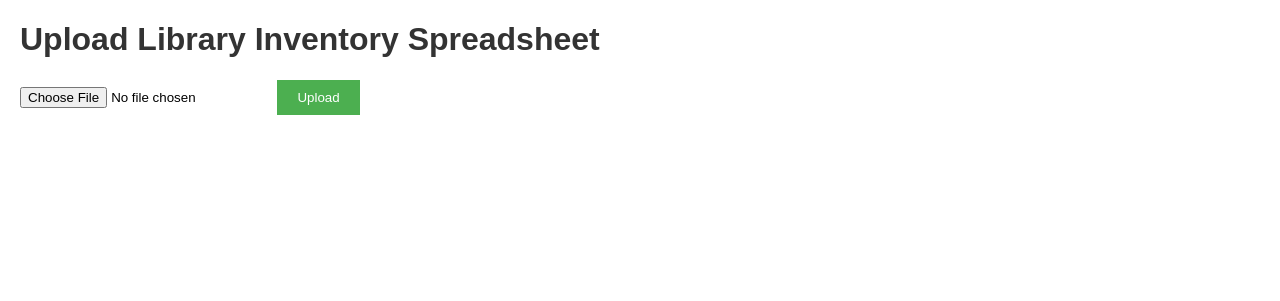
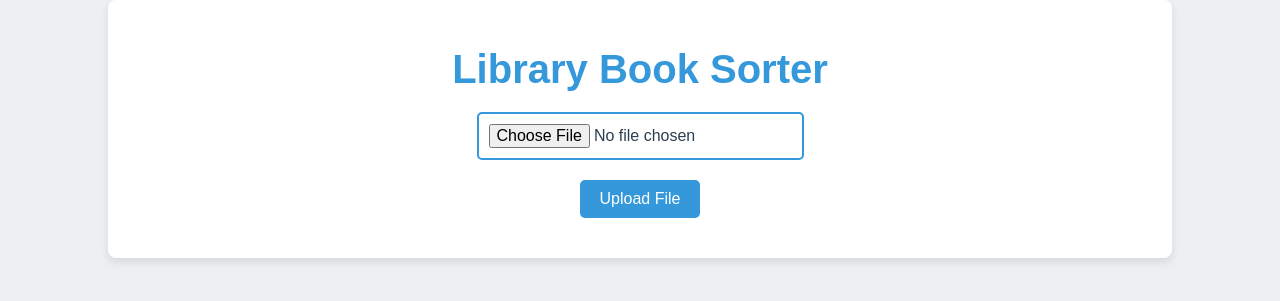
Before and after one commit to SejalRana/HopHacks, a Flask app: page / in a window 1280 px wide. Shown: the top 301 px of the page. Run offline with Flask 3, Linux system fonts and the light colour scheme.

Commit message:
Ready for Deplyomemt

```diff
--- a/app.py
+++ b/app.py
@@ -9,49 +9,67 @@ app.config['UPLOAD_FOLDER'] = 'uploads/'
 import pandas as pd
 import re
 
+def preprocess_call_number(call_number):
+    call_number = call_number.strip()
+
+    # Detect if a decimal is misplaced by ensuring it follows a digit
+    call_number = re.sub(r'(\d)(\s*\.\s*)([A-Za-z])', r'\1\2\3', call_number)  # Fix misplaced decimals
+    call_number = re.sub(r'(\d)(\s*\.\s*)(\d)', r'\1\2\3', call_number)  # Fix misplaced decimals in numeric parts
+
+    # Normalize call numbers: remove extra spaces before/after decimal and between components
+    call_number = re.sub(r'\s+', ' ', call_number)
+    return call_number
+
 def extract_segments(df):
     # Identify the first column
     first_column = df.columns[0]
 
     def extract_class_letters(call_number):
-        return re.match(r"^[A-Za-z]+", call_number).group(0) if re.match(r"^[A-Za-z]+", call_number) else ""
+        call_number = preprocess_call_number(call_number)
+        return re.match(r"^[A-Z]+", call_number).group(0) if re.match(r"^[A-Z]+", call_number) else ""
 
     def extract_class_number(call_number):
-        match = re.search(r"[A-Za-z]+([0-9]+(?:\.[0-9]+)?)", call_number)
+        call_number = preprocess_call_number(call_number)
+        match = re.search(r"([0-9]+(?:\.[0-9]+)?)", call_number)
         if match:
             try:
                 # Convert to float first, then to int if possible
-                return int(float(match.group(1)))
+                return float(match.group(1))
             except ValueError:
                 return None
         return None
 
     def extract_first_cutter(call_number):
-        match = re.search(r"\s?\.([A-Za-z]+[0-9]*)", call_number)
+        call_number = preprocess_call_number(call_number)
+        match = re.search(r"\.([A-Z]+[0-9]*)", call_number)
         return match.group(1) if match else ""
 
     def extract_second_cutter(call_number):
-        match = re.search(r"\s([A-Za-z0-9]+)\s?[0-9]{4}", call_number)
+        call_number = preprocess_call_number(call_number)
+        match = re.search(r"\s([A-Z0-9]+)\s?\d{4}", call_number)
         return match.group(1) if match else ""
 
     def extract_year(call_number):
-        match = re.search(r"\b(19\d{2}|20\d{2})\b", call_number)
+        call_number = preprocess_call_number(call_number)
+        match = re.search(r"(19\d{2}|20\d{2})", call_number)
         return int(match.group(1)) if match else None
 
     def extract_volume_number(call_number):
-        match = re.search(r"(?:vol\.|no\.)\s?([0-9]+)", call_number)
+        call_number = preprocess_call_number(call_number)
+        match = re.search(r"(?:vol\.|no\.)\s?(\d+)", call_number, re.IGNORECASE)
         if match:
             try:
-                return int(float(match.group(1)))
+                return int(match.group(1))
             except ValueError:
                 return None
         return None
 
     def extract_copy_number(call_number):
-        match = re.search(r"c\.\s?\[?([0-9]+)\]?", call_number)
+        call_number = preprocess_call_number(call_number)
+        match = re.search(r"c\.\s?\[?(\d+)\]?", call_number, re.IGNORECASE)
         if match:
             try:
-                return int(float(match.group(1)))
+                return int(match.group(1))
             except ValueError:
                 return None
         return None
--- /dev/null
+++ b/static/script.js
@@ -0,0 +1,68 @@
+const dropArea = document.getElementById('drop-area');
+const fileElem = document.getElementById('fileElem');
+const hiddenFileInput = document.getElementById('hidden-file-input');
+const uploadForm = document.getElementById('upload-form');
+const progressBar = document.getElementById('progress-bar');
+
+dropArea.addEventListener('dragover', (event) => {
+    event.preventDefault();
+    dropArea.classList.add('dragging');
+});
+
+dropArea.addEventListener('dragleave', () => {
+    dropArea.classList.remove('dragging');
+});
+
+dropArea.addEventListener('drop', (event) => {
+    event.preventDefault();
+    dropArea.classList.remove('dragging');
+    const files = Array.from(event.dataTransfer.files);
+
+    // Check if the dropped items are files
+    if (files.length > 0 && files.every(file => file.type)) {
+        fileElem.files = files;
+        hiddenFileInput.value = files[0].name;
+    } else {
+        alert('Please drop a valid file.');
+    }
+});
+
+fileElem.addEventListener('change', () => {
+    const file = fileElem.files[0];
+    if (file) {
+        hiddenFileInput.value = file.name;
+    } else {
+        hiddenFileInput.value = '';
+    }
+});
+
+uploadForm.addEventListener('submit', (event) => {
+    event.preventDefault();
+    const file = fileElem.files[0];
+
+    if (file) {
+        const formData = new FormData(uploadForm);
+
+        const xhr = new XMLHttpRequest();
+        xhr.open('POST', uploadForm.action, true);
+
+        xhr.upload.addEventListener('progress', (event) => {
+            if (event.lengthComputable) {
+                const percentComplete = (event.loaded / event.total) * 100;
+                progressBar.style.width = `${percentComplete}%`;
+            }
+        });
+
+        xhr.onload = () => {
+            if (xhr.status === 200) {
+                alert('File uploaded successfully!');
+            } else {
+                alert('Error uploading file.');
+            }
+        };
+
+        xhr.send(formData);
+    } else {
+        alert('Please select a file.');
+    }
+});
--- /dev/null
+++ b/static/style.css
@@ -0,0 +1,84 @@
+/* Global Styles */
+body {
+    font-family: 'Roboto', sans-serif;
+    margin: 0;
+    padding: 0;
+    background-color: #ecf0f1;
+    color: #2c3e50;
+}
+
+.container {
+    width: 80%;
+    margin: 0 auto;
+    padding: 20px;
+    background-color: #ffffff;
+    box-shadow: 0 4px 8px rgba(0, 0, 0, 0.1);
+    border-radius: 8px;
+    text-align: center;
+}
+
+h1 {
+    color: #3498db;
+    font-family: 'Montserrat', sans-serif;
+    font-size: 2.5rem;
+    margin-bottom: 20px;
+}
+
+input[type="file"] {
+    display: block;
+    margin: 20px auto;
+    padding: 10px;
+    border: 2px solid #3498db;
+    border-radius: 5px;
+    background-color: #ffffff;
+    font-size: 16px;
+}
+
+button {
+    display: block;
+    margin: 20px auto;
+    padding: 10px 20px;
+    font-size: 16px;
+    color: white;
+    background-color: #3498db;
+    border: none;
+    border-radius: 5px;
+    cursor: pointer;
+    transition: background-color 0.3s ease;
+}
+
+button:hover {
+    background-color: #2980b9;
+}
+
+a {
+    display: inline-block;
+    margin: 20px auto;
+    padding: 10px 20px;
+    font-size: 16px;
+    color: #ffffff;
+    background-color: #2ecc71;
+    text-decoration: none;
+    border-radius: 5px;
+    transition: background-color 0.3s ease;
+}
+
+a:hover {
+    background-color: #27ae60;
+}
+
+#progress-container {
+    display: none;
+    margin: 20px auto;
+    width: 80%;
+    background-color: #ffffff;
+    border-radius: 5px;
+    box-shadow: 0 4px 8px rgba(0, 0, 0, 0.1);
+}
+
+#progress-bar {
+    height: 25px;
+    background-color: #3498db;
+    width: 0%;
+    border-radius: 5px;
+}
--- a/templates/index.html
+++ b/templates/index.html
@@ -1,49 +1,27 @@
-<!DOCTYPE html>
+<!doctype html>
 <html lang="en">
 <head>
-    <meta charset="UTF-8">
-    <meta name="viewport" content="width=device-width, initial-scale=1.0">
+    <meta charset="utf-8">
+    <meta name="viewport" content="width=device-width, initial-scale=1">
     <title>Library Book Sorter</title>
-    <style>
-        body {
-            font-family: Arial, sans-serif;
-            margin: 20px;
-        }
-        h1 {
-            color: #333;
-        }
-        form {
-            margin-top: 20px;
-        }
-        input[type="file"] {
-            margin-bottom: 10px;
-        }
-        input[type="submit"] {
-            background-color: #4CAF50;
-            color: white;
-            border: none;
-            padding: 10px 20px;
-            cursor: pointer;
-        }
-        input[type="submit"]:hover {
-            background-color: #45a049;
-        }
-        .message {
-            margin-top: 20px;
-            font-size: 1.1em;
-        }
-    </style>
+    <link rel="stylesheet" href="{{ url_for('static', filename='style.css') }}">
+    <script src="{{ url_for('static', filename='script.js') }}"></script>
+
 </head>
 <body>
-    <h1>Upload Library Inventory Spreadsheet</h1>
-    <form action="/upload" method="post" enctype="multipart/form-data">
-        <input type="file" name="file" required>
-        <input type="submit" value="Upload">
-    </form>
+    <div class="container">
+        <h1>Library Book Sorter</h1>
+        <form action="/upload" method="post" enctype="multipart/form-data">
+            <input type="file" name="file" required>
+            <button type="submit">Upload File</button>
+        </form>
+        {% if sorted_file_url %}
+        <a href="{{ sorted_file_url }}" download>Download Sorted File</a>
+        {% endif %}
+        <div id="progress-container">
+            <div id="progress-bar"></div>
+        </div>
+    </div>
 
-    {% if sorted_file_url %}
-    <h2>Download the Sorted File</h2>
-    <a href="{{ sorted_file_url }}" download>Download Sorted File</a>
-    {% endif %}
 </body>
 </html>
```
Also changed, not shown: requirements.txt (added, +19 -0 lines), 2 other files.
